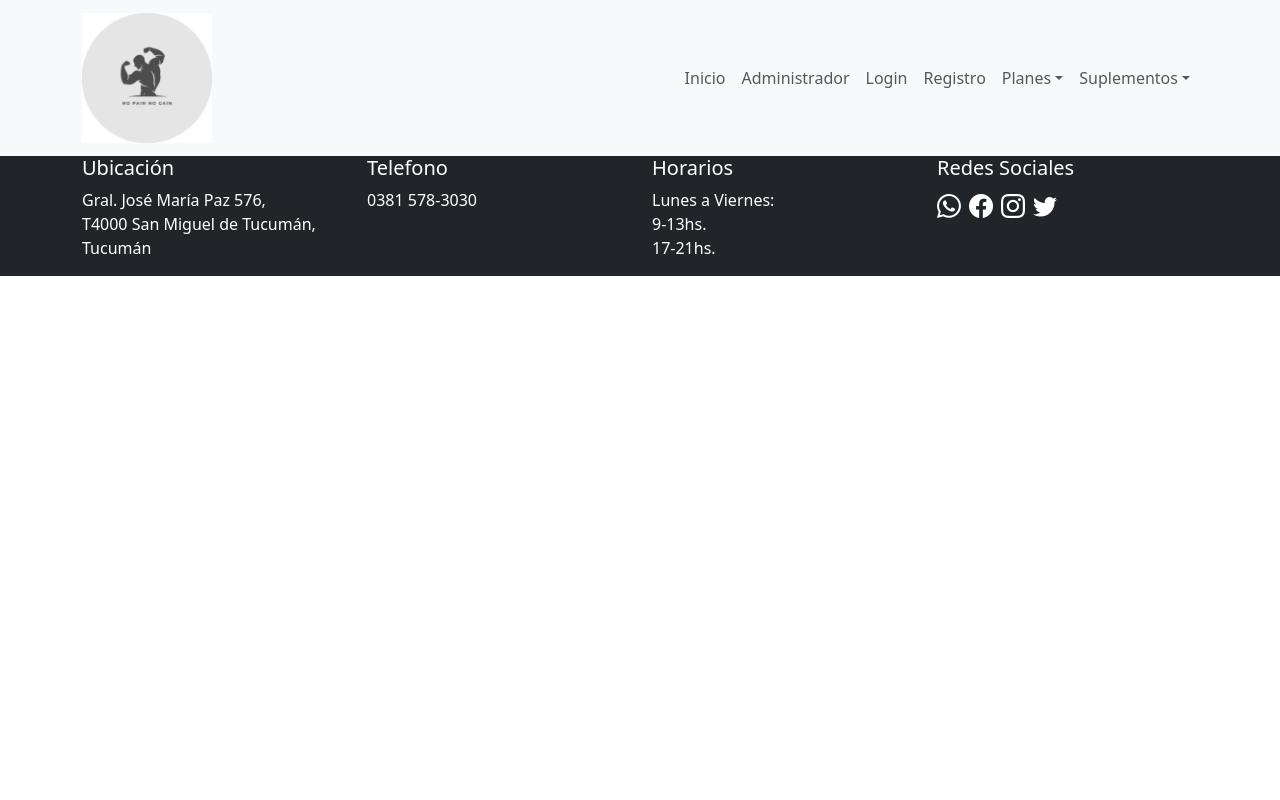
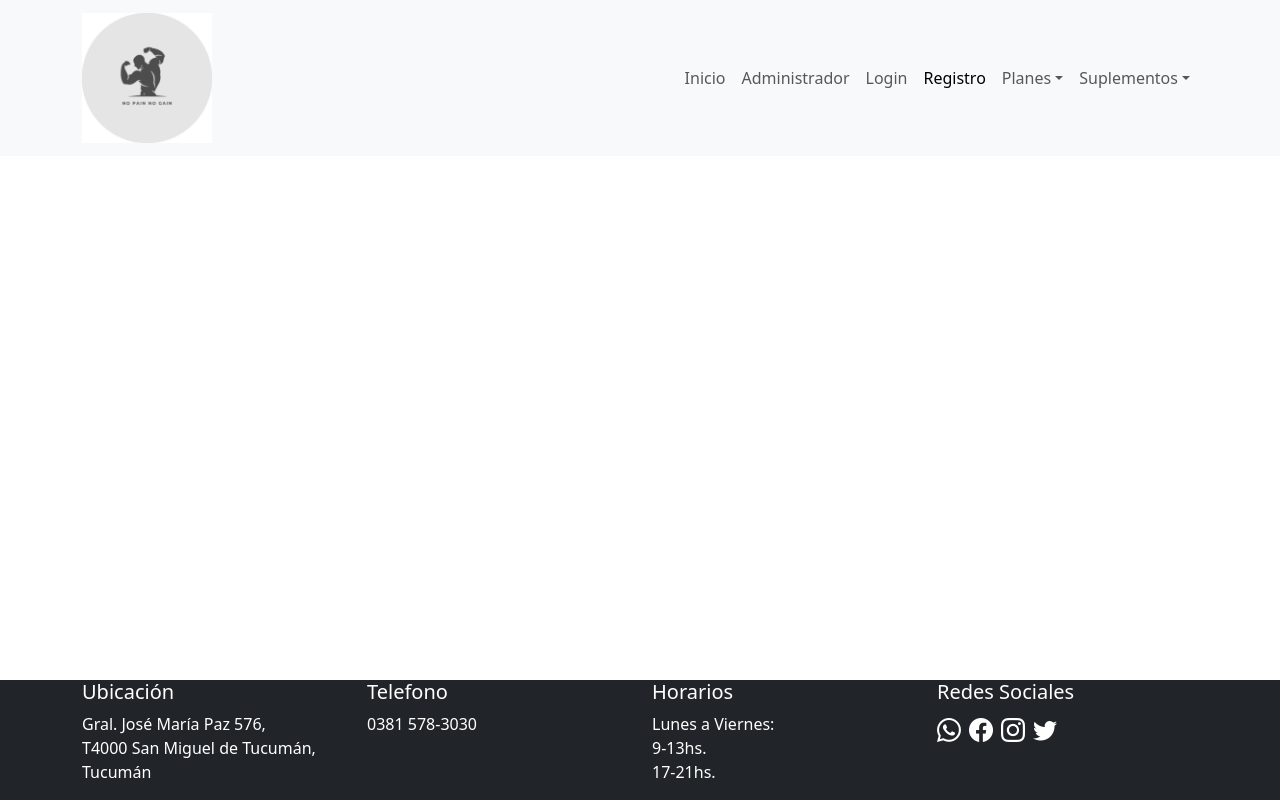
Before and after one commit to cristiandcode/Gimnasio, a React (Vite) app: page /Registro in a window 1280 px wide. Built offline with nearby package versions, Linux system fonts and the light colour scheme.

Commit message:
se bajo el footer y reemplazaron los link del menu para que lleven a las rutas principales del proyecto

```diff
--- a/src/App.css
+++ b/src/App.css
@@ -0,0 +1,8 @@
+#root {
+  display: flex;
+  flex-direction: column;
+  min-height: 100vh;
+}
+.mainSection {
+  flex-grow: 1;
+}
--- a/src/App.jsx
+++ b/src/App.jsx
@@ -3,13 +3,28 @@ import "bootstrap/dist/css/bootstrap.min.css";
 import "bootstrap-icons/font/bootstrap-icons.css";
 import Footer from "./components/common/Footer";
 import Menu from "./components/common/Menu";
+import { BrowserRouter, Route, Routes } from "react-router-dom";
+import Inicio from "./components/pages/Inicio";
+import Administrador from "./components/pages/Administrador";
+import Login from "./components/pages/Login";
+import Registro from "./components/pages/Registro";
 
 function App() {
   return (
-    <>
+    <BrowserRouter>
       <Menu></Menu>
+      <Routes>
+        <Route exact path="/" element={<Inicio></Inicio>}></Route>
+        <Route
+          exact
+          path="/Administrador/"
+          element={<Administrador></Administrador>}
+        ></Route>
+        <Route exact path="/Login/" element={<Login></Login>}></Route>
+        <Route exact path="/Registro/" element={<Registro></Registro>}></Route>
+      </Routes>
       <Footer></Footer>
-    </>
+    </BrowserRouter>
   );
 }
 
--- a/src/components/common/Menu.jsx
+++ b/src/components/common/Menu.jsx
@@ -1,3 +1,4 @@
+import { Link, NavLink } from "react-router-dom";
 import logo from "../../assets/logo.jpg";
 import { Container, Nav, NavDropdown, Navbar } from "react-bootstrap";
 
@@ -5,16 +6,24 @@ const Menu = () => {
   return (
     <Navbar expand="lg" className="bg-body-tertiary">
       <Container>
-        <Navbar.Brand>
+        <Navbar.Brand as={Link} to="/">
           <img src={logo} alt="logo gym" className="img-fluid" width={130} />
         </Navbar.Brand>
         <Navbar.Toggle aria-controls="basic-navbar-nav" />
         <Navbar.Collapse id="basic-navbar-nav">
           <Nav className="ms-auto">
-            <Nav.Link>Inicio</Nav.Link>
-            <Nav.Link>Administrador</Nav.Link>
-            <Nav.Link>Login</Nav.Link>
-            <Nav.Link>Registro</Nav.Link>
+            <NavLink end className="nav-link" to="/">
+              Inicio
+            </NavLink>
+            <NavLink end className="nav-link" to="/Administrador">
+              Administrador
+            </NavLink>
+            <NavLink end className="nav-link" to="/Login">
+              Login
+            </NavLink>
+            <NavLink end className="nav-link" to="/Registro">
+              Registro
+            </NavLink>
             <NavDropdown title="Planes" id="basic-nav-dropdown">
               <NavDropdown.Item>Musculación</NavDropdown.Item>
               <NavDropdown.Item>Clases</NavDropdown.Item>
--- /dev/null
+++ b/src/components/pages/Administrador.jsx
@@ -0,0 +1,5 @@
+const Administrador = () => {
+  return <section className="mainSection"></section>;
+};
+
+export default Administrador;
--- /dev/null
+++ b/src/components/pages/Inicio.jsx
@@ -0,0 +1,5 @@
+const Inicio = () => {
+  return <section className="mainSection"></section>;
+};
+
+export default Inicio;
--- /dev/null
+++ b/src/components/pages/Login.jsx
@@ -0,0 +1,5 @@
+const Login = () => {
+  return <section className="mainSection"></section>;
+};
+
+export default Login;
--- /dev/null
+++ b/src/components/pages/Registro.jsx
@@ -0,0 +1,5 @@
+const Registro = () => {
+  return <section className="mainSection"></section>;
+};
+
+export default Registro;
```
